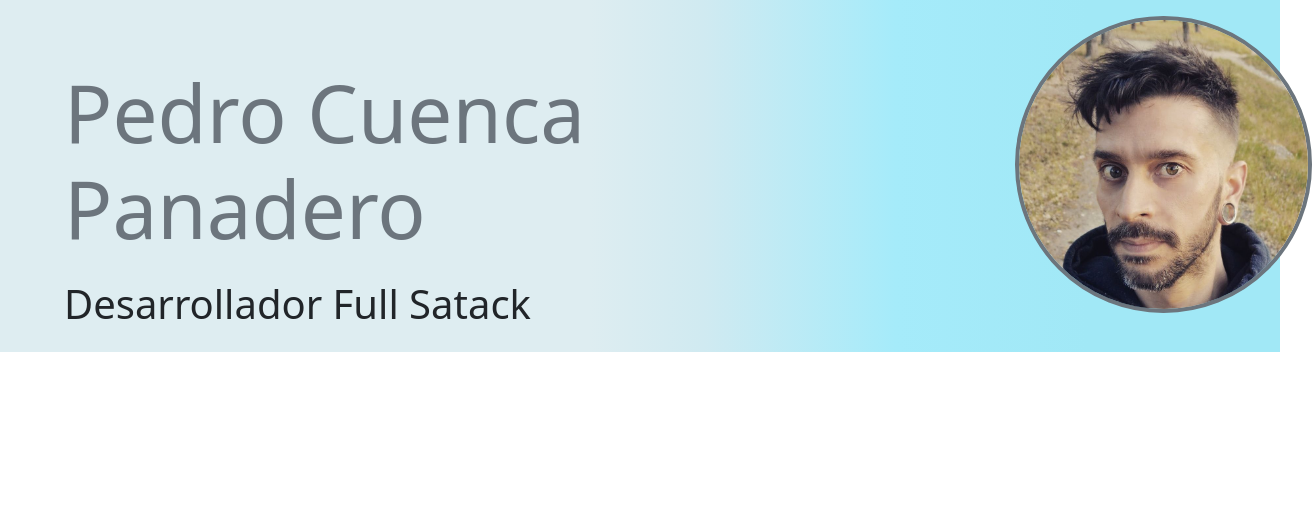
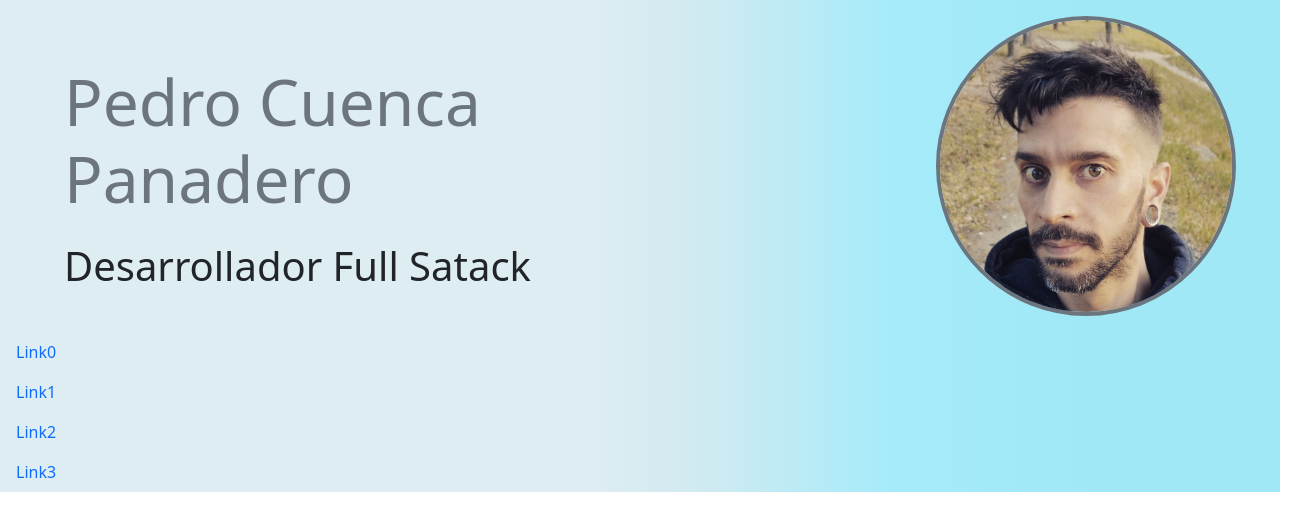
Before and after one commit to MarAlmagro/PortFolio, a React (Create React App) app: page / in a window 1280 px wide. Shown: the top 530 px of the page, 1312 px wide, since content can reach past the window. Built offline with nearby package versions, Linux system fonts and the light colour scheme.

Commit message:
abro nav llateral con bootstrp

```diff
--- a/src/componentes/Cabecera.tsx
+++ b/src/componentes/Cabecera.tsx
@@ -1,20 +1,25 @@
 import React from 'react';
 import fotoPedro from "../multimedia/fotoCaraPedroCuenca.jpg"
-import '../css/Cabecera.css';
+import '../css/styles.css';
 import 'bootstrap/dist/css/bootstrap.min.css';
 import '../../node_modules/bootstrap/dist/js/bootstrap';
 
 
 
-function Cabecera() {
-  return (
+class Cabecera extends React.Component{
+
+
+
+
+  render(): React.ReactNode {
+    return (
     <div className="bg-gradient">
       <div className="nombreFoto  d-inline-flex justify-content-between p-3  ">
         <div className="nombreCargo me-5">
-        <h1 className="text-secondary display-1 text-left pt-5 pe-1 pb-3 ps-5 me-5">Pedro Cuenca Panadero </h1>
-        <h2 className=" font-italic display-6 text-left ps-5">Desarrollador Full Satack</h2>
+        <h1 className="text-secondary display-3 text-left pt-5 pe-1 pb-3 ps-5 me-5">Pedro Cuenca Panadero </h1>
+        <h2 className="text-dark font-italic display-6 text-left ps-5">Desarrollador Full Satack</h2>
         </div>
-        <div className="ms-5">
+        <div className="ms-5 me-5">
           <div>
         <img src={fotoPedro} className="miFoto rounded-circle border border-4 border-secondary  img-fluid ms-5" alt="foto cara Pedro Cuenca Panadero"
          width={300} height={300}  />
@@ -37,13 +42,31 @@ function Cabecera() {
     </div>
   </div>
 </div>
+        </div>
+        </div>
+
+
+        <ul className="nav flex-column">
+  <li className="nav-item">
+    <a className="nav-link" href="#">Link0</a>
+  </li>
+  <li className="nav-item">
+    <a className="nav-link" href="#">Link1</a>
+  </li>
+  <li className="nav-item">
+    <a className="nav-link" href="#">Link2</a>
+  </li>
+  <li className="nav-item">
+    <a className="nav-link" href="#">Link3</a>
+  </li>
+</ul>
 
 
 
-        </div>
-        </div>
+
     </div>
   );
 }
+}
 
 export default Cabecera;
```
Also changed, not shown: src/css/styles.scss (renamed from src/css/Cabecera.scss, +1 -7 lines), src/css/styles.css, 2 other files (tests, documents, lock files or other folders).
